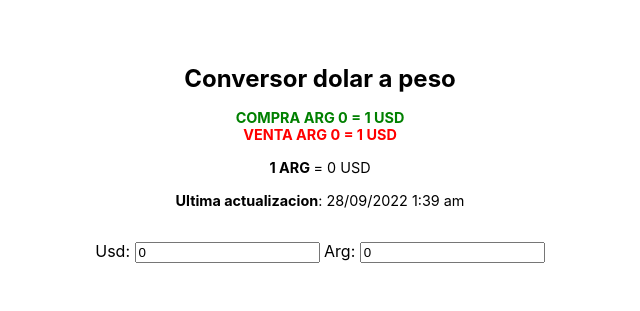
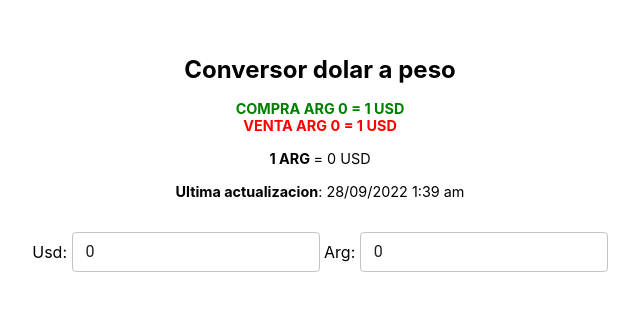
Before and after one commit to jcastillovnz/dollar-to-peso-converter, a Next.js app: page / in a window 1280 px wide. Shown: the part 205-516 px from the top of the page, without its empty margins (320-960 px from the left). Built offline with nearby package versions, Linux system fonts and the light colour scheme; no server answers.

Commit message:
feat: adding mu

```diff
--- a/package.json
+++ b/package.json
@@ -9,6 +9,9 @@
     "lint": "next lint"
   },
   "dependencies": {
+    "@emotion/react": "^11.10.4",
+    "@emotion/styled": "^11.10.4",
+    "@mui/material": "^5.10.7",
     "dayjs": "^1.11.5",
     "next": "12.2.0",
     "react": "18.2.0",
--- a/pages/index.tsx
+++ b/pages/index.tsx
@@ -1,6 +1,8 @@
 import type { NextPage } from 'next'
 import Head from 'next/head'
 import { useEffect, useState } from 'react';
+
+import { OutlinedInput } from '@mui/material';
 import styles from '../styles/Home.module.css'
 import { getCurrenciesValues } from './api';
 import dayjs from 'dayjs';
@@ -72,18 +74,18 @@ const Home: NextPage = () => {
         <div style={{ marginTop: '1rem', fontSize: '0.9rem' }}>
           <strong> Ultima actualizacion</strong>: {dayjs(lastUpdate).format('DD/MM/YYYY h:mm a')}
         </div>
-        <div style={{ marginTop: '2rem' }}>
+        <div style={{ marginTop: '2rem' ,flexDirection:'row'}}>
           {' '}
           Usd:
           {' '}
-          <input placeholder='dolares' value={usd} onChange={(e) => {
+          <OutlinedInput size='small'  placeholder='dolares' value={usd} onChange={(e) => {
             const value = isNaN(parseFloat(e.target.value)) ? 0 : parseFloat(e.target.value)
             setDolar(value)
           }} />
           {' '}
           Arg:
           {' '}
-          <input placeholder='pesos' value={arg} onChange={(e) => {
+          <OutlinedInput size='small' placeholder='pesos' value={arg} onChange={(e) => {
             const value = isNaN(parseFloat(e.target.value)) ? 0 : parseFloat(e.target.value)
             setArg(value);
           }} />
```
Also changed, not shown: 2 other files (tests, documents, lock files or other folders).
